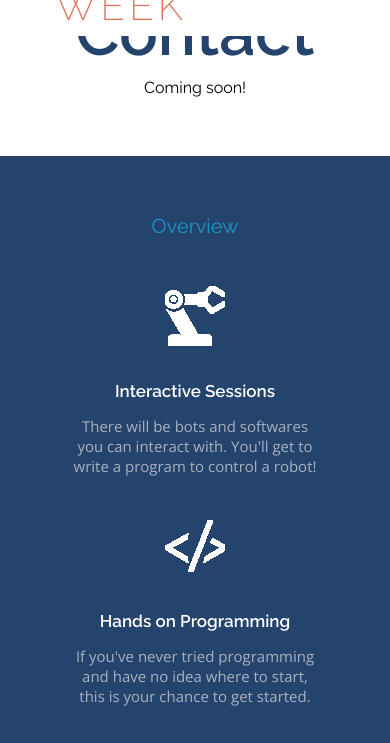
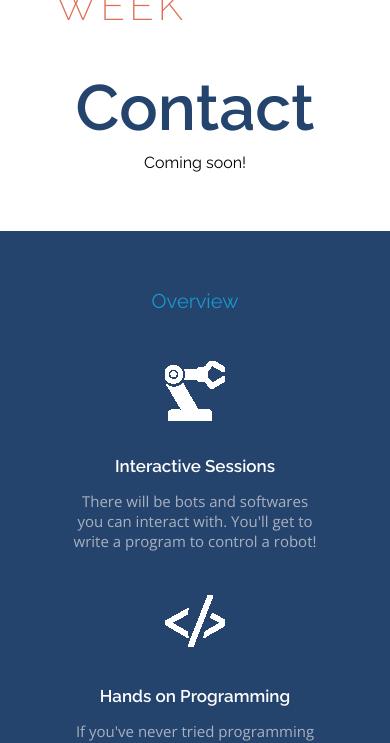
Before and after one commit to Gela/gela.github.io, a plain HTML site: page csedweek/contact.html in a window 390 px wide. Shown: the part 74-817 px from the top of the page. Drawn offline with nearby package versions, Linux system fonts and the light colour scheme.

```diff
--- a/csedweek/css/responsive.css
+++ b/csedweek/css/responsive.css
@@ -332,6 +332,10 @@
 		.responsive-menu-button {
 			padding-top: 40px;
 		}
+
+		.blue-header {
+			padding-top: 90px !important;
+		}
 }
 @media only screen and (max-width: 767px){
 #mobile-header {
```
Also changed, not shown: csedweek/pre-college.html (+4 -0 lines).
